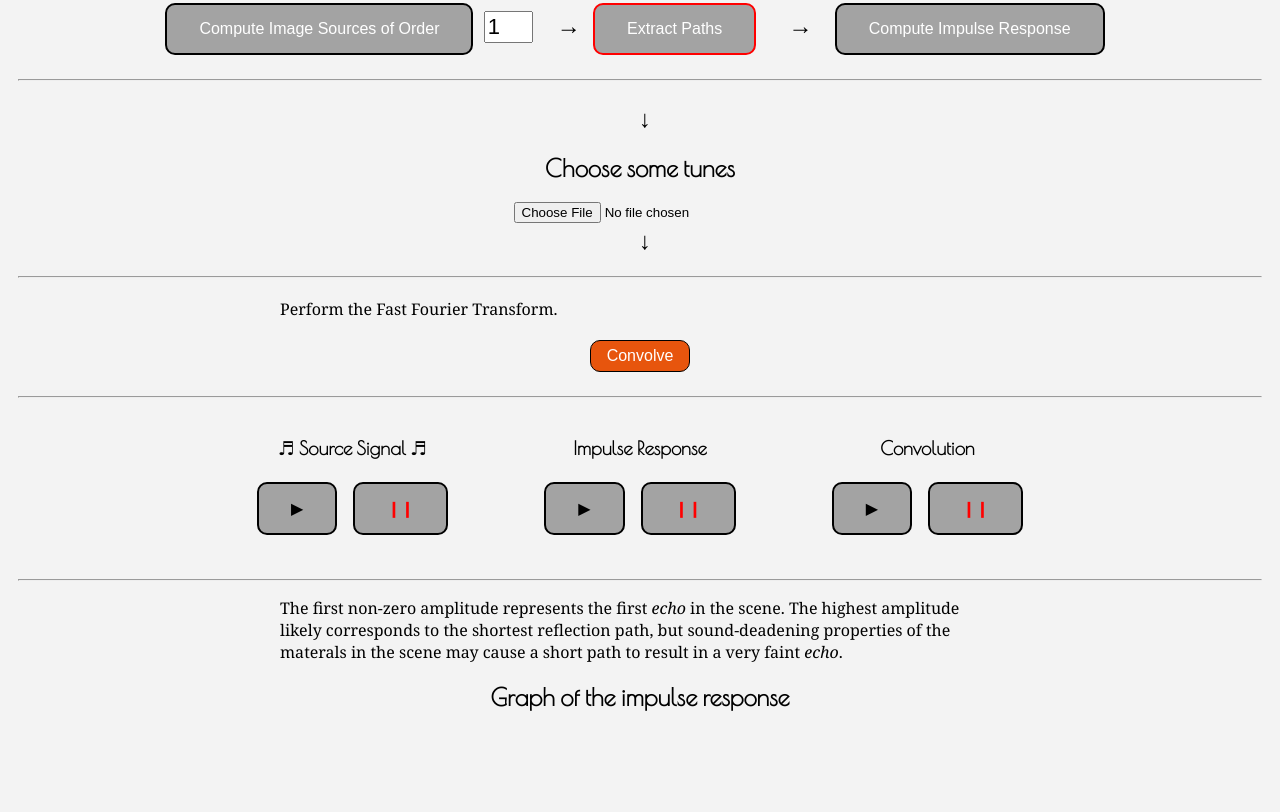
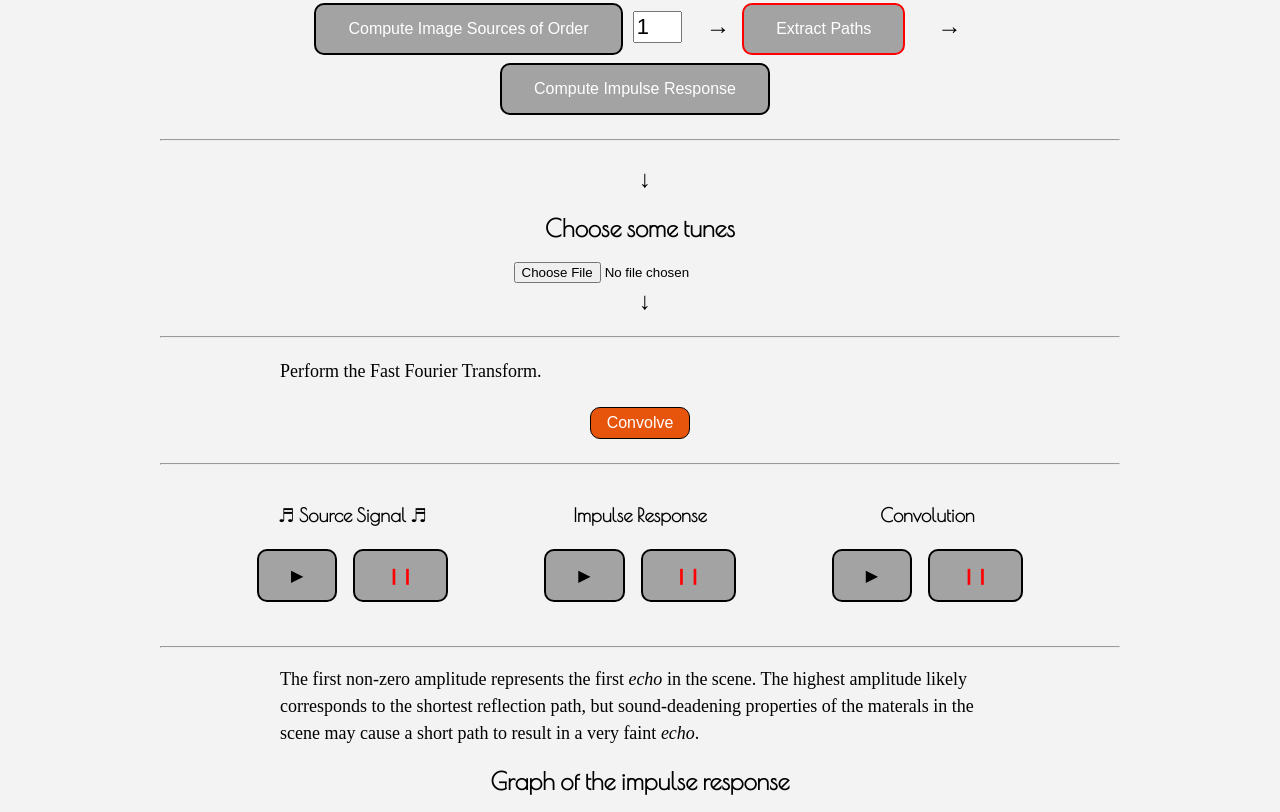
Before and after one commit to bmershon/image-sources, a website with bundled scripts: page index.html in a window 1280 px wide. Shown: the part 988-1800 px from the top of the page. Built offline with nearby package versions, Linux system fonts and the light colour scheme; files whose address does not match are found by name.

Commit message:
fix aside

```diff
--- a/index.html
+++ b/index.html
@@ -38,7 +38,7 @@
 
 /* wideer body than specified in style.css*/
 body {
-  max-width: 1280px;
+  max-width: 960px;
 }
 
 #graph{
@@ -226,7 +226,9 @@ g.subplot.xy > rect {
 
 <div class="center">
   <div class="wrapper">
-    Perform the Fast Fourier Transform.
+    <p>
+      Perform the Fast Fourier Transform.
+    </p>
   </div>
   <button class="convolve" type = "button" onclick = "recomputeConv()">Convolve</button>
 </div>
@@ -256,7 +258,9 @@ g.subplot.xy > rect {
 <hr>
 
 <div class="wrapper">
-  The first non-zero amplitude represents the first <em>echo</em> in the scene. The highest amplitude likely corresponds to the shortest reflection path, but sound-deadening properties of the materals in the scene may cause a short path to result in a very faint <em>echo</em>.
+  <p>
+    The first non-zero amplitude represents the first <em>echo</em> in the scene. The highest amplitude likely corresponds to the shortest reflection path, but sound-deadening properties of the materals in the scene may cause a short path to result in a very faint <em>echo</em>.
+  </p>
 </div>
 
 <div class="center">
--- a/main/style.css
+++ b/main/style.css
@@ -7,6 +7,7 @@ body {
   font-family: Georgia, serif;
   text-align: center;
   padding: 0px 18px;
+  position: relative;
 }
 
 h1, h2, h3 {
@@ -14,7 +15,8 @@ h1, h2, h3 {
 }
 
 aside {
-  float: right;
+  position: absolute;
+  right: 0px;
   text-align: justify;
   width: 180px;
   font-size: 13px;
```
